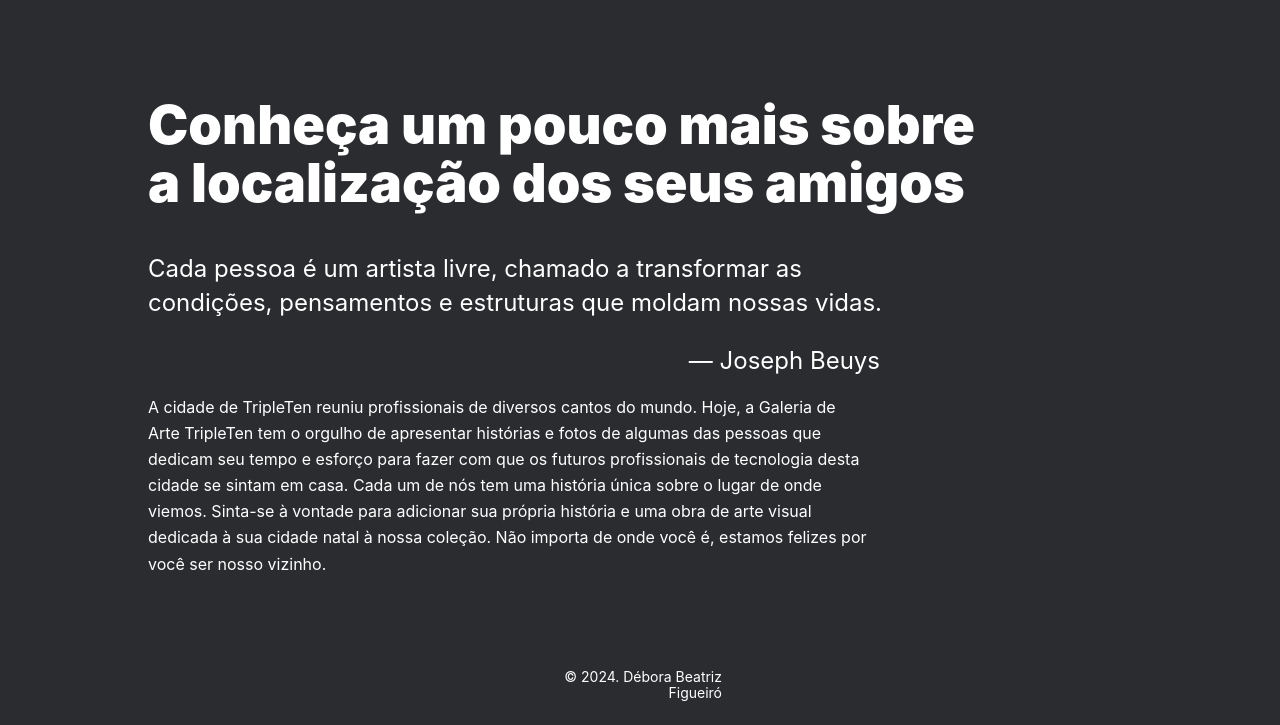
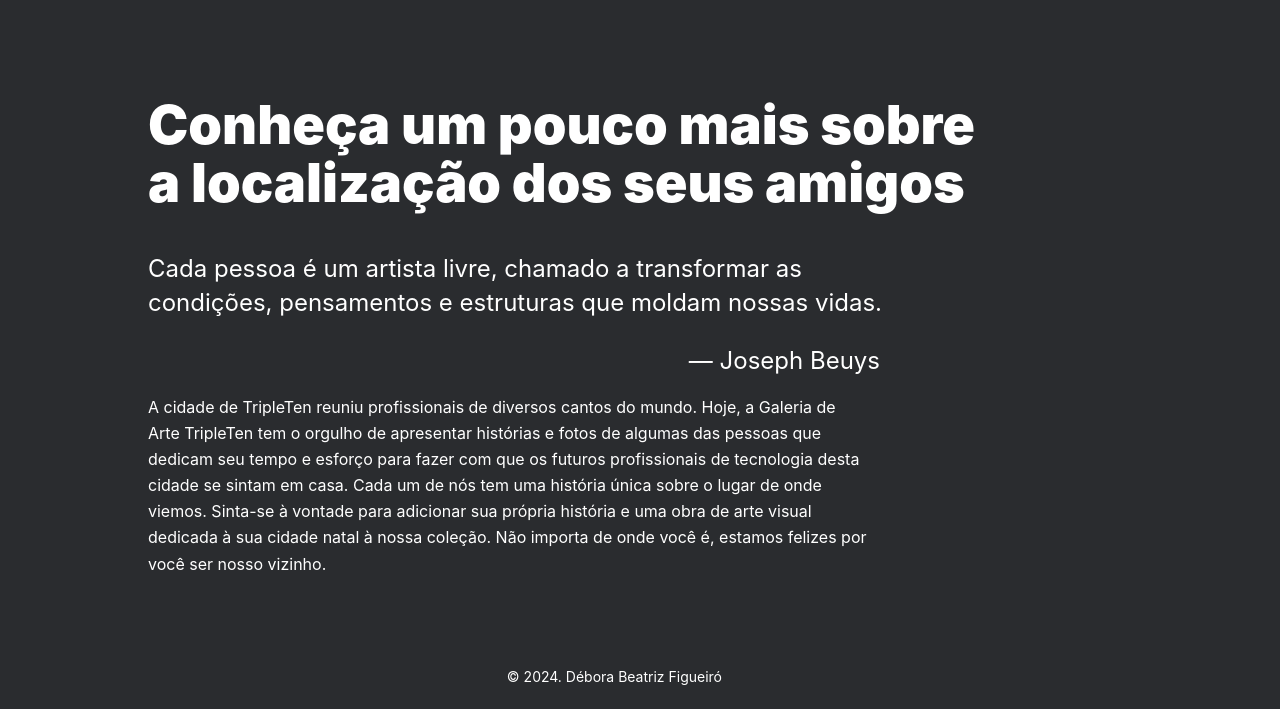
Before and after one commit to deborabeatriz-f/web_project_homeland, a plain HTML site: page index.html in a window 1280 px wide. Shown: the part 1214-1939 px from the top of the page. Drawn offline with Linux system fonts and the light colour scheme; a web font is replaced by a local one.

Commit message:
edit padding footer css

```diff
--- a/blocks/footer.css
+++ b/blocks/footer.css
@@ -5,7 +5,9 @@ footer {
 /* PQ o background color está "sumindo"??? */
 
 .copyright {
-  padding: 0 558px 24px 556px;
+  /* padding: 0 558px 24px 556px; */
+  padding-right: 558px;
+  padding-bottom: 24px;
   font-family: Inter;
   font-size: 14px;
   font-weight: 400;
```
Also changed, not shown: index.html (+5 -1 lines).
